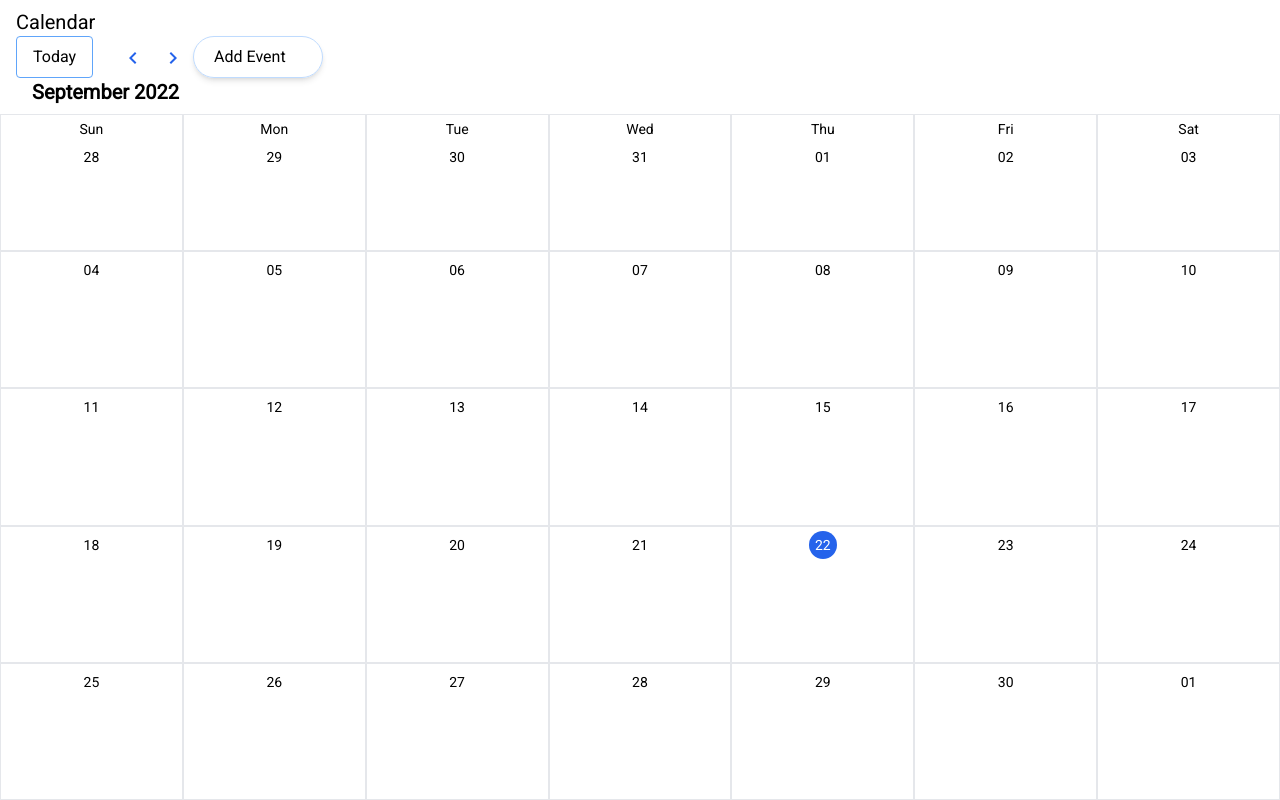
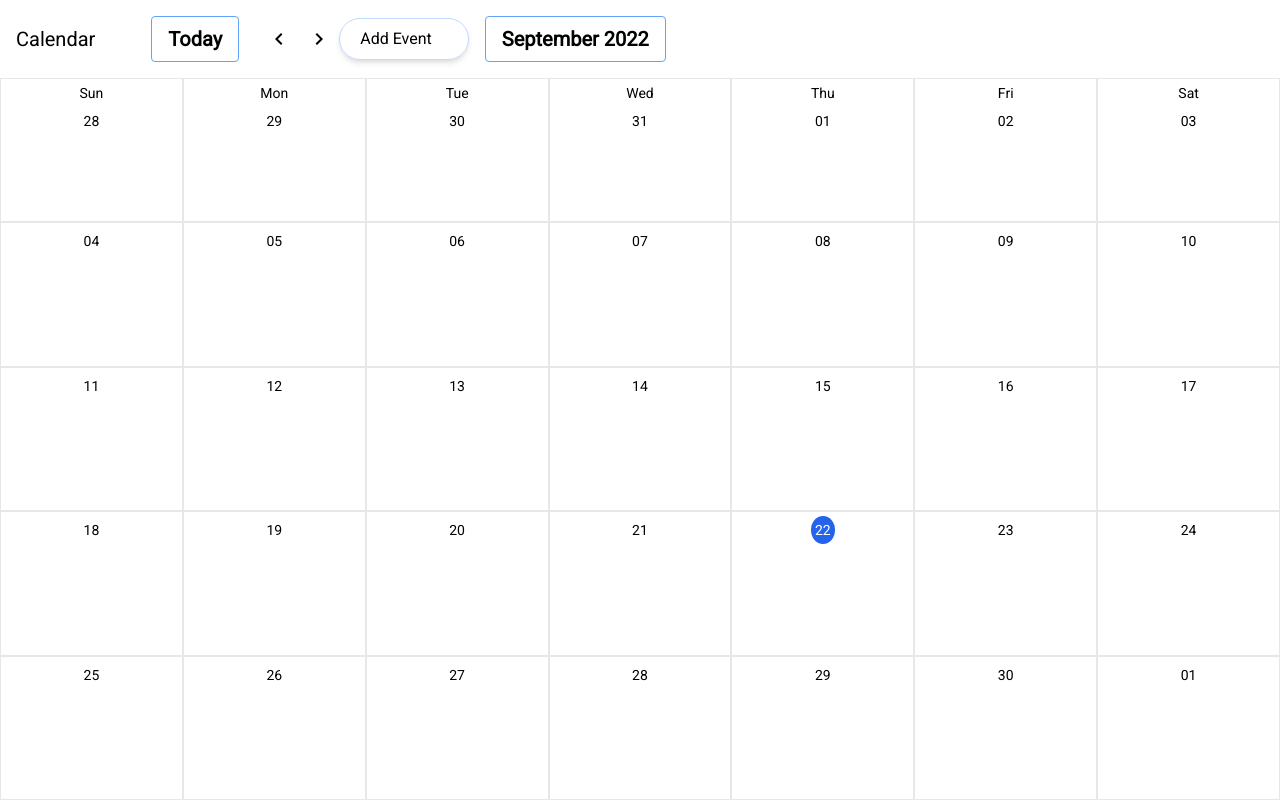
Before and after one commit to kaushalluffa/react-scheduler, a React (Create React App) app: page / in a window 1280 px wide. Built offline with nearby package versions, Linux system fonts and the light colour scheme.

Commit message:
made few more changes to css not major only minor

```diff
--- a/src/App.js
+++ b/src/App.js
@@ -13,12 +13,10 @@ const App = () => {
   }, [monthIndex]);
   return (
     <>
-    {showEventModal&&
-    <DialogBox/>
-    }
-      <div className="h-screen flex flex-col">
+      {showEventModal && <DialogBox />}
+      <div className="container">
         <Header monthIndex={monthIndex} />
-        <div className="flex flex-1">
+        <div className="bigCalendar">
           <Month month={currentMonth} />
         </div>
       </div>
--- a/src/App.scss
+++ b/src/App.scss
@@ -1,6 +1,10 @@
-.container{
-    width: 100vw;
-    height: 100vh;
-    display: flex;
-    flex-direction: column;
+.container {
+  min-width: 100%;
+  min-height: 100vh;
+  display: flex;
+  flex-direction: column;
 }
+.bigCalendar {
+  display: flex;
+  flex: 1 1 0%;
+}
--- a/src/components/AddEvent/AddEvent.jsx
+++ b/src/components/AddEvent/AddEvent.jsx
@@ -1,17 +1,18 @@
 import React, { useContext } from "react";
 import GlobalContext from "../../context/GlobalContext";
 
-const AddEvent = () => {
-  const { setShowEventModal} =
-    useContext(GlobalContext);
+const AddEvent = ({ className }) => {
+  const { setShowEventModal } = useContext(GlobalContext);
   return (
     <span
       onClick={() => {
         setShowEventModal(true);
       }}
-      className="border border-blue-200 p-2 rounded-full flex items-center shadow-md hover:shadow-2xl"
+      className={className}
     >
-      <span className="pl-3 pr-7">Add Event</span>
+      <span style={{ paddingLeft: "0.75rem", paddingRight: "1.75rem" }}>
+        Add Event
+      </span>
     </span>
   );
 };
--- a/src/components/Day/Day.jsx
+++ b/src/components/Day/Day.jsx
@@ -1,13 +1,14 @@
 import dayjs from "dayjs";
 import React, { useContext, useEffect, useState } from "react";
 import GlobalContext from "../../context/GlobalContext";
+import './Day.scss'
 const Day = ({ day, rowIdx }) => {
   const currentDay = () => {
     return day.format("DD-MM-YY") === dayjs().format("DD-MM-YY")
-      ? "bg-blue-600 text-white rounded-full w-7"
+      ? "currentDay"
       : "";
   };
-  const { setDaySelected, setShowEventModal, savedEvents,setSelectedEvent,intervieweeName } =
+  const { setDaySelected, setShowEventModal, savedEvents,setSelectedEvent } =
     useContext(GlobalContext);
   const [currentDayEvent, setCurrentDayEvent] = useState([]);
   useEffect(() => {
@@ -18,15 +19,15 @@ const Day = ({ day, rowIdx }) => {
   }, [savedEvents, day]);
 
   return (
-    <div className="border border-gray-200 flex flex-col">
-      <header className="flex flex-col items-center">
-        {rowIdx === 0 && <p className="text-sm mt-1">{day.format("ddd")}</p>}
-        <p className={`text-sm p-1 my-1 text-center ${currentDay()}`}>
+    <div className="day">
+      <header className="day__header">
+        {rowIdx === 0 && <p className="day__dayName">{day.format("ddd")}</p>}
+        <p className={`day__numericDay ${currentDay()}`}>
           {day.format("DD")}
         </p>
       </header>
       <div
-        className="flex-1 cursor-pointer"
+        className="day__select"
         onClick={() => {
           setDaySelected(day);
           setShowEventModal(true);
@@ -36,7 +37,8 @@ const Day = ({ day, rowIdx }) => {
           <div
             key={idx}
             onClick={() => setSelectedEvent(e)}
-            className={`bg-${e.label}-200 p-1 mr-3 text-gray-600 text-sm rounded mb-1 truncate`}
+            className='day__event'
+            style={{backgroundColor:`${e.label}`}}
           >
             {e.title}
             <br />
--- /dev/null
+++ b/src/components/Day/Day.scss
@@ -0,0 +1,44 @@
+.day {
+  display: flex;
+  flex-direction: column;
+  border: 1px solid #e5e7eb;
+  &__header {
+    display: flex;
+    flex-direction: column;
+    align-items: center;
+  }
+  &__dayName {
+    margin-top: 0.25rem;
+    font-size: 0.875rem;
+    line-height: 1.25rem;
+  }
+  &__numericDay {
+    padding: 0.25rem;
+    margin: 0.25rem 0;
+    font-size: 0.875rem;
+    line-height: 1.25rem;
+    text-align: center;
+  }
+  &__select {
+    flex: 1 1 0%;
+    cursor: pointer;
+  }
+  &__event {
+    padding: 0.25rem;
+    margin-bottom: 0.25rem;
+    margin-right: 0.75rem;
+    color: #4b5563;
+    font-size: 0.875rem;
+    line-height: 1.25rem;
+    overflow: hidden;
+    text-overflow: ellipsis;
+    white-space: nowrap;
+    border-radius: 0.25rem;
+    color: white;
+  }
+}
+.currentDay {
+  background-color: #2563eb;
+  color: #ffffff;
+  border-radius: 50%;
+}
--- /dev/null
+++ b/src/components/DialogBox/DialogBox.scss
@@ -0,0 +1,91 @@
+.dialogBox {
+  display: flex;
+  position: fixed;
+  top: 0;
+  left: 0;
+  justify-content: center;
+  align-items: center;
+  width: 100%;
+  height: 100vh;
+}
+.form {
+  background-color: #ffffff;
+  width: 25%;
+  border-radius: 0.5rem;
+  box-shadow: 0 25px 50px -12px rgba(0, 0, 0, 0.25);
+  &__header {
+    display: flex;
+    padding: 0.5rem 1rem;
+    background-color: #f3f4f6;
+    justify-content: space-between;
+    align-items: center;
+  }
+  &__group{
+    display: grid;
+    grid-template-columns: 1fr,5fr;
+  }
+  &__container {
+    padding: 0.75rem;
+  }
+  &__title {
+    padding-bottom: 0.5rem;
+    padding-top: 0.75rem;
+    color: #4b5563;
+    font-size: 1.25rem;
+    line-height: 1.75rem;
+    font-weight: bold;
+    width: 100%;
+    border: none;
+    border-bottom: 1px solid #e5e7eb;
+    outline: none;
+    &:focus,
+    &:active {
+      border: none;
+      outline: none;
+      border-bottom: 1px solid #2563eb;
+    }
+  }
+  &__description {
+    padding-bottom: 0.5rem;
+    padding-top: 0.75rem;
+    color: #4b5563;
+    width: 100%;
+    border: none;
+    border-bottom: 2px solid #e5e7eb;
+    outline: none;
+  }
+  &__options {
+    padding-bottom: 0.5rem;
+    padding-top: 0.75rem;
+    color: #4b5563;
+    width: 100%;
+    border: none;
+    border-bottom: 2px solid #e5e7eb;
+    outline: none;
+  }
+  &__labels {
+    display: flex;
+    column-gap: 0.5rem;
+  }
+  &__footer {
+    display: flex;
+    padding: 0.75rem;
+    margin-top: 1.25rem;
+    justify-content: flex-end;
+    border-top-width: 1px;
+  }
+  &__btn {
+  padding: 0.5rem 1.5rem;
+  border-radius: 0.25rem;
+  border: 1px solid #2563eb;
+}
+}
+.label {
+  display: flex;
+  justify-content: center;
+  align-items: center;
+  width: 1.5rem;
+  height: 1.5rem;
+  border-radius: 50%;
+  cursor: pointer;
+}
--- a/src/components/Header/Header.jsx
+++ b/src/components/Header/Header.jsx
@@ -4,6 +4,7 @@ import ChevronRightIcon from '@mui/icons-material/ChevronRight';
 import ChevronLeftIcon from "@mui/icons-material/ChevronLeft";
 import GlobalContext from '../../context/GlobalContext';
 import AddEvent from '../AddEvent/AddEvent';
+import './Header.scss'
 const Header = () => {
     const {monthIndex,setMonthIndex} = useContext(GlobalContext)
     const handleReset = ()=>{
@@ -17,26 +18,25 @@ const Header = () => {
     }
     const handleAdd = ()=>{}
   return (
-    <header className="px-4 py-2 flex-items-center">
-      <h1 className="mr-10 text-xl text-black-500 fond-bold">Calendar</h1>
-      <button onClick={handleReset} className="border border-blue-400 rounded py-2 px-4 mr-5">
+    <header className="header">
+      <h1 className="header__heading">Calendar</h1>
+      <button onClick={handleReset} className="header__today">
         Today
       </button>
       <button onClick={handlePrev}>
-        <span className="material-icons-outlined cursor-pointer text-blue-600 mx-2">
-        <ChevronLeftIcon/>
+        <span className="header__prev">
+          <ChevronLeftIcon />
         </span>
       </button>
       <button onClick={handleNext}>
-        <span className="material-icons-outlined cursor-pointer text-blue-600 mx-2">
-         <ChevronRightIcon/>
-
+        <span className="header__prev">
+          <ChevronRightIcon />
         </span>
       </button>
       <button onClick={handleAdd}>
-        <AddEvent/>
+        <AddEvent className='header__addBtn' />
       </button>
-      <h2 className="ml-4 text-xl text-black-500 font-bold">
+      <h2 className="header__today">
         {dayjs(new Date(dayjs().year(), monthIndex)).format("MMMM YYYY")}
       </h2>
     </header>
--- a/src/components/Header/Header.scss
+++ b/src/components/Header/Header.scss
@@ -1,6 +1,40 @@
-.header{
+.header {
+  display: flex;
+  align-items: center;
+  padding: 1rem;
+  &__heading {
+    color: black;
+    margin-right: 2.5rem;
+    font-size: 1.25rem;
+    line-height: 1.75rem;
+  }
+  &__today {
+    padding: 0.5rem 1rem;
+    margin-right: 1.25rem;
+    border-radius: 0.25rem;
+    border: 1px solid #60a5fa;
+  }
+  &__prev,
+  &__next {
+    margin: 0 0.5rem;
+  }
+  &__addBtn {
     display: flex;
-    flex-direction: column;
+    padding: 0.5rem;
     align-items: center;
-    padding: .5rem 1rem;
+    border: 1px solid #bfdbfe;
+    border-radius: 9999px;
+
+    box-shadow: 0 4px 6px -1px rgba(0, 0, 0, 0.1),
+      0 2px 4px -1px rgba(0, 0, 0, 0.06);
+    &:hover {
+      box-shadow: 0 25px 50px -12px rgba(0, 0, 0, 0.25);
+    }
+  }
+  &__today {
+    margin-left: 1rem;
+    font-size: 1.25rem;
+    line-height: 1.75rem;
+    font-weight: bold;
+  }
 }
--- a/src/components/Month/Month.jsx
+++ b/src/components/Month/Month.jsx
@@ -1,9 +1,10 @@
 import React, { Fragment } from "react";
 import Day from "../Day/Day";
+import './Month.scss'
 
 const Month = ({ month }) => {
   return (
-    <div className="flex-1 grid grid-cols-7 grid-rows-5">
+    <div className="month">
       {month.map((monthRow, idx) => (
         <Fragment key={idx}>
           {monthRow.map((eachDay, i) => (
--- /dev/null
+++ b/src/components/Month/Month.scss
@@ -0,0 +1,6 @@
+.month{
+    display: grid;
+flex: 1 1 0%;
+grid-template-columns: repeat(7, minmax(0, 1fr));
+grid-template-rows: repeat(5, minmax(0, 1fr));
+}
--- a/src/index.css
+++ b/src/index.css
@@ -2,5 +2,11 @@
 @tailwind components;
 @tailwind utilities;
 body{
+    margin:0;
+    padding:0;
+    box-sizing: border-box;
     font-family: 'Roboto', sans-serif;
 }
+button{
+    cursor: pointer;
+}
```
Also changed, not shown: src/components/DialogBox/DialogBox.jsx (+30 -21 lines).
